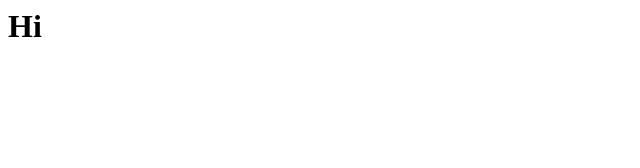
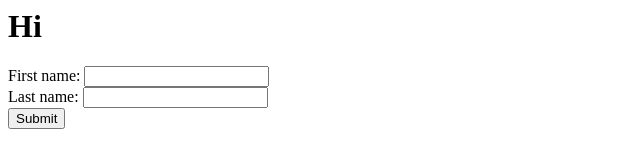
Before and after one commit to eoinocathasaigh/Lab-5-Express-Json, a website: page index.html in a window 1280 px wide. Shown: the whole page, without its empty margins (0-640 px from the left). Drawn offline with Linux system fonts and the light colour scheme.

Commit message:
Completed Exercise 7 - Handling GET Form Submission & returning/routing with the correct info

```diff
--- a/index.html
+++ b/index.html
@@ -2,5 +2,15 @@
 <body>
     <!--File to serve-->
     <h1>Hi</h1>
+
+    <!--Form to gather info
+    Form has an action
+    It will change the url of the form to/name
+    We also have a method get-->
+    <form action="/name" method="GET">
+        First name: <input type="text" name="firstname"><br>
+        Last name: <input type="text" name="lastname"><br>
+        <input type="submit" value="Submit">
+    </form>
 </body>
 </html>
--- a/package.json
+++ b/package.json
@@ -10,6 +10,7 @@
   "author": "",
   "license": "ISC",
   "dependencies": {
+    "body-parser": "^1.20.3",
     "express": "^4.21.1"
   }
 }
```
Also changed, not shown: server.js (+21 -12 lines), 1 other file.
